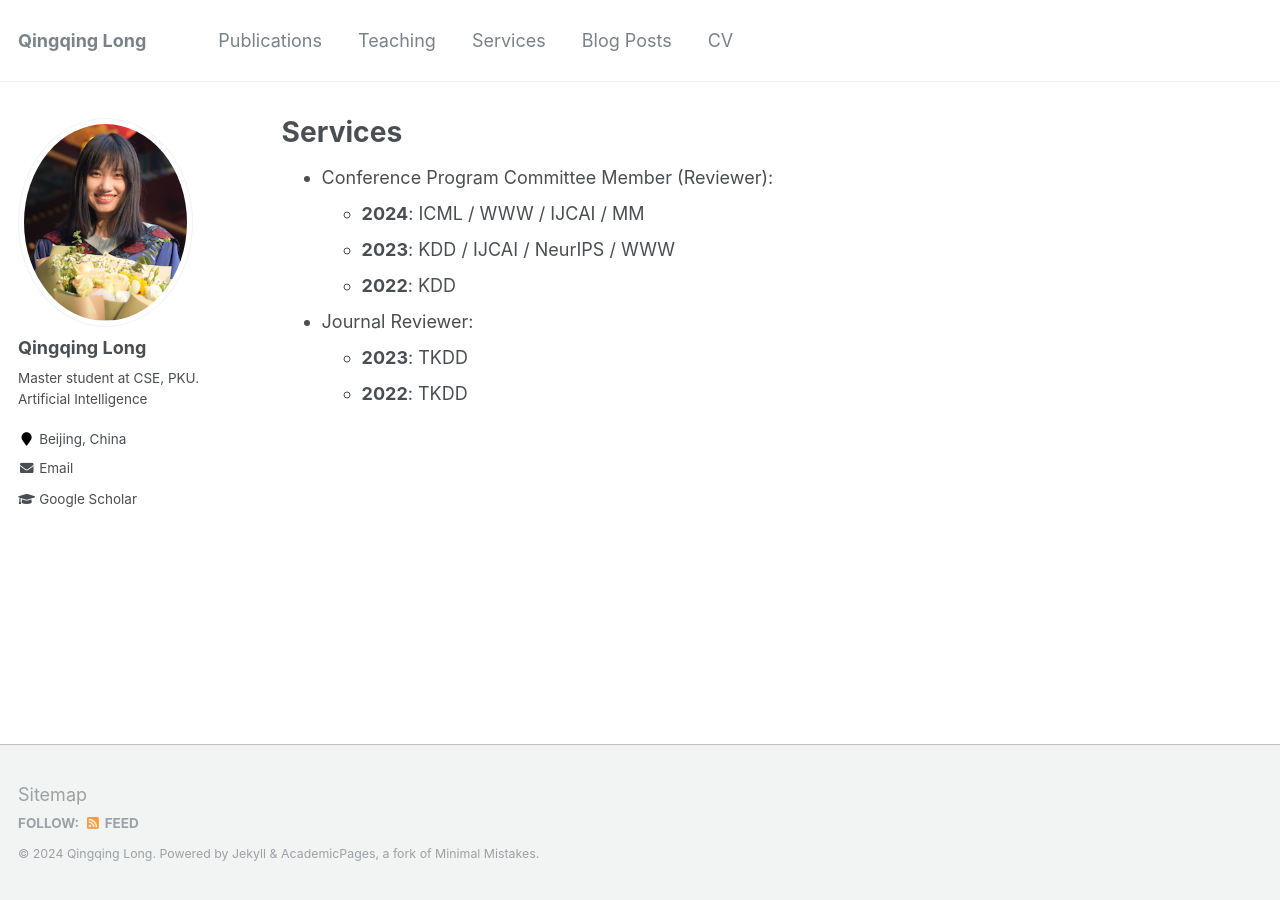
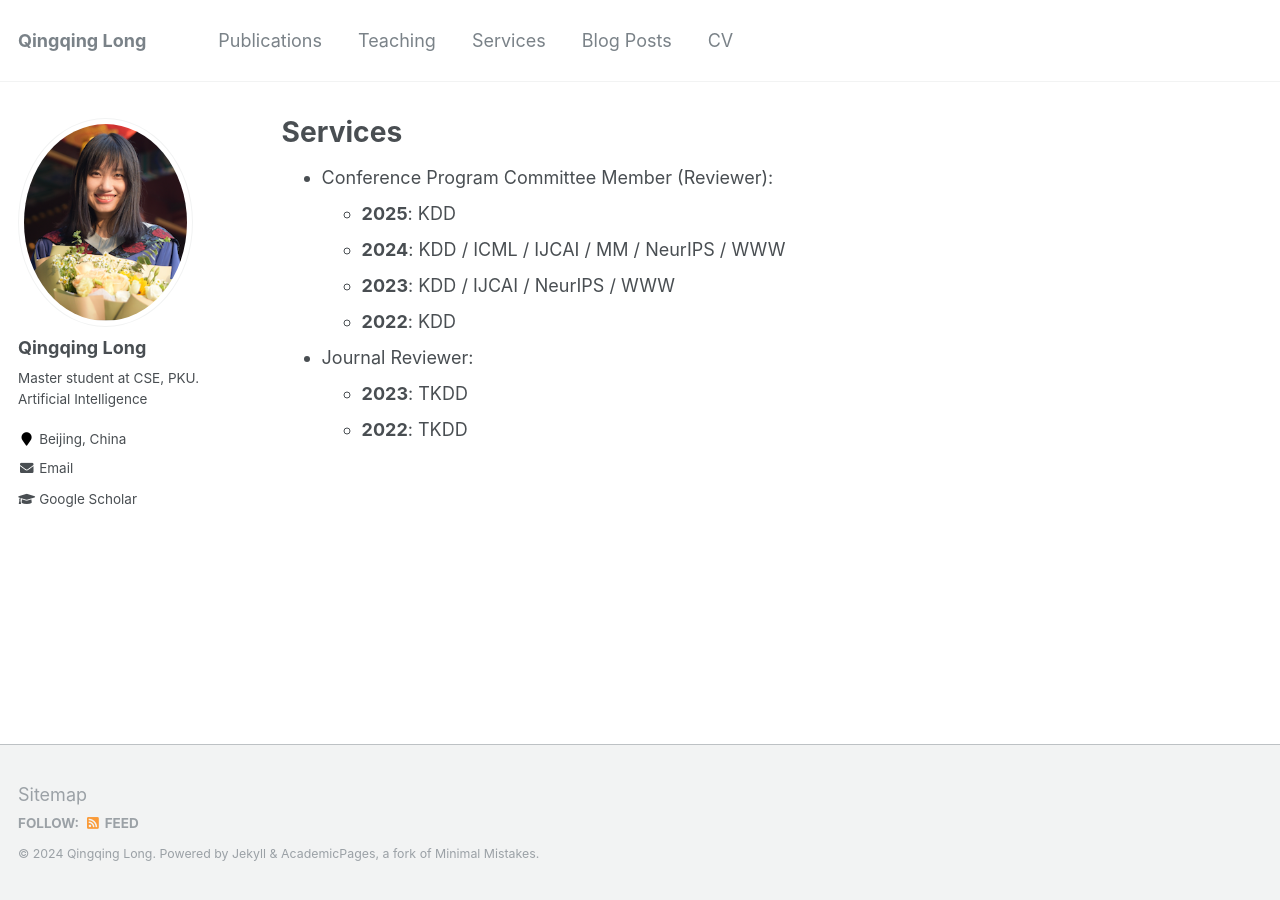
Before and after one commit to YimiAChack/YimiAChack.github.io, a Jekyll site: the page built from _pages/services.md, in a window 1280 px wide. Built offline with Jekyll 4.4.1, drawn with Linux system fonts in a browser that asks for light colours.

Commit message:
Update services.md

```diff
--- a/_pages/services.md
+++ b/_pages/services.md
@@ -8,7 +8,8 @@ author_profile: true
 {% include base_path %}
 
 - Conference Program Committee Member (Reviewer):
-    - **2024**: ICML / WWW / IJCAI / MM
+    - **2025**: KDD
+    - **2024**: KDD / ICML / IJCAI / MM / NeurIPS / WWW
     - **2023**: KDD / IJCAI / NeurIPS / WWW
     - **2022**: KDD
 
```
